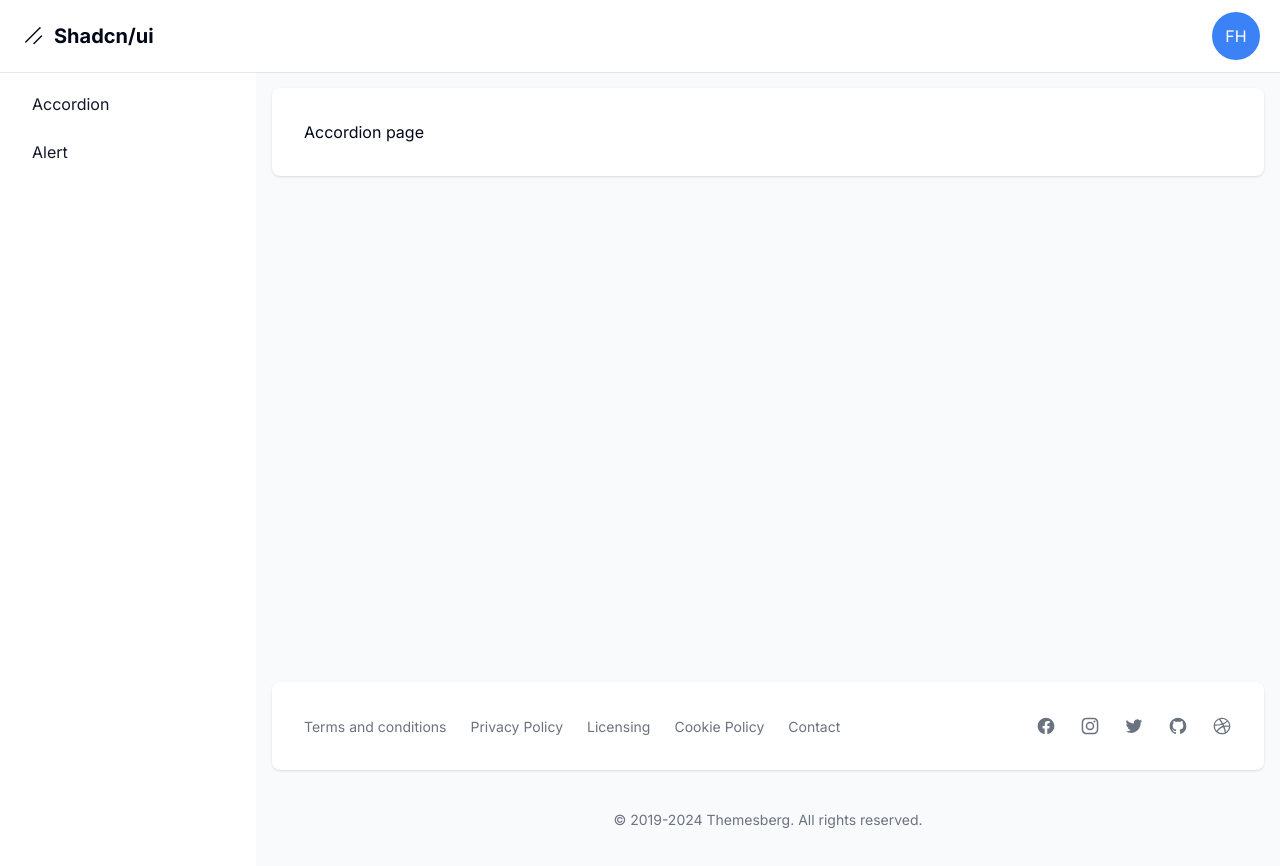
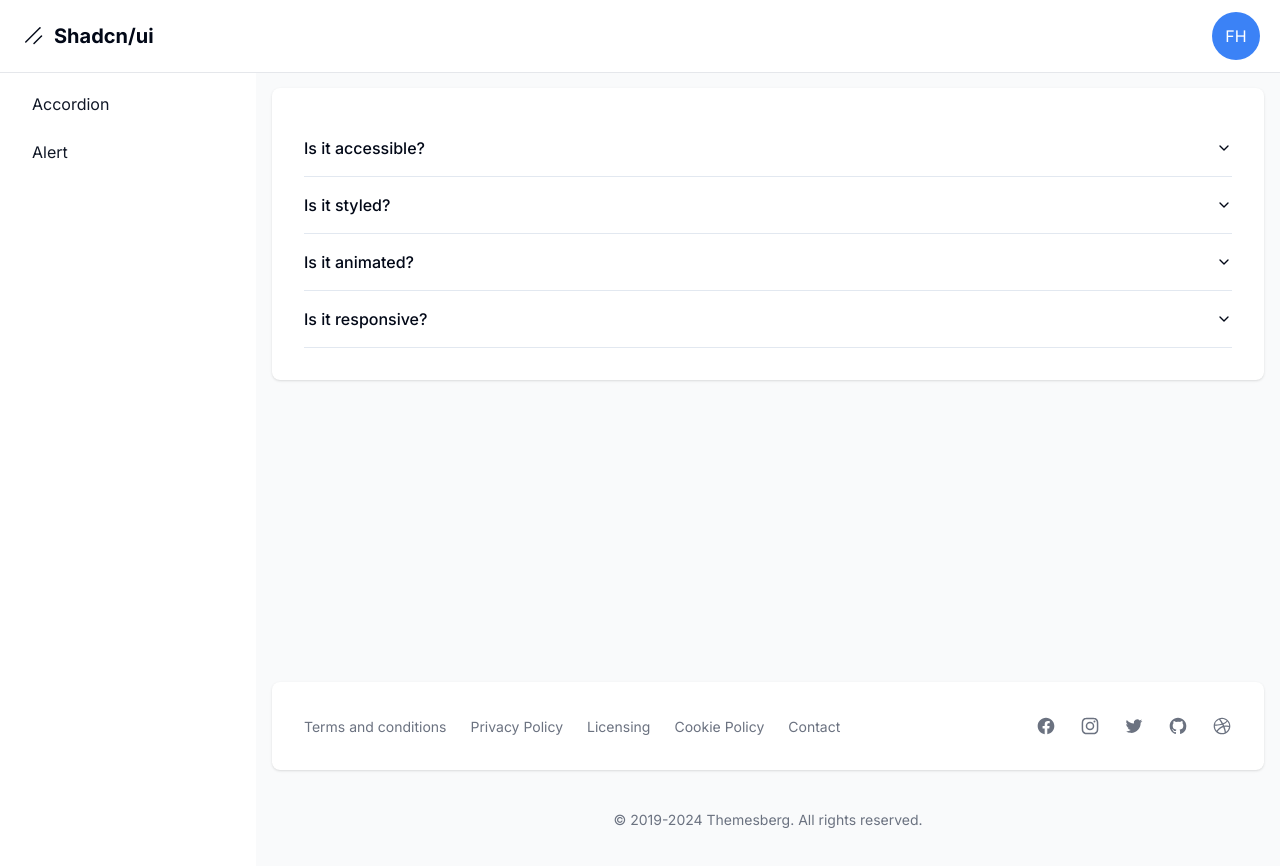
Before and after one commit to AlexMartin998/shadcn-next-b1, a Next.js app: page /dashboard/accordion in a window 1280 px wide. Shown: the top 866 px of the page. Built offline with nearby package versions, Linux system fonts and the light colour scheme.

Commit message:
ADD: accordion

```diff
--- a/package.json
+++ b/package.json
@@ -9,6 +9,7 @@
     "lint": "next lint"
   },
   "dependencies": {
+    "@radix-ui/react-accordion": "^1.1.2",
     "class-variance-authority": "^0.7.0",
     "clsx": "^2.1.1",
     "lucide-react": "^0.383.0",
--- a/src/app/dashboard/accordion/page.tsx
+++ b/src/app/dashboard/accordion/page.tsx
@@ -1,5 +1,43 @@
+import {
+  Accordion,
+  AccordionContent,
+  AccordionItem,
+  AccordionTrigger,
+} from '@/components/ui/accordion';
+
+const items = [
+  {
+    question: 'Is it accessible?',
+    answer: 'Yes. It adheres to the WAI-ARIA design pattern.',
+  },
+  {
+    question: 'Is it styled?',
+    answer:
+      'Yes. It comes with default styles that matches the other components aesthetic.',
+  },
+  {
+    question: 'Is it animated?',
+    answer:
+      "Yes. It's animated by default, but you can disable it if you prefer.",
+  },
+  {
+    question: 'Is it responsive?',
+    answer:
+      'Yes. It works on mobile, tablet, desktop, and anything in between.',
+  },
+];
+
 const Page = () => {
-  return <>Accordion page</>;
+  return (
+    <Accordion type="single" collapsible className="w-full">
+      {items.map(({ question, answer }, index) => (
+        <AccordionItem key={index} value={`item-${index}`}>
+          <AccordionTrigger>{question}</AccordionTrigger>
+          <AccordionContent>{answer}</AccordionContent>
+        </AccordionItem>
+      ))}
+    </Accordion>
+  );
 };
 
 export default Page;
--- /dev/null
+++ b/src/components/ui/accordion.tsx
@@ -0,0 +1,58 @@
+'use client';
+
+import * as React from 'react';
+import * as AccordionPrimitive from '@radix-ui/react-accordion';
+import { ChevronDown } from 'lucide-react';
+
+import { cn } from '@/lib/utils';
+
+const Accordion = AccordionPrimitive.Root;
+
+const AccordionItem = React.forwardRef<
+  React.ElementRef<typeof AccordionPrimitive.Item>,
+  React.ComponentPropsWithoutRef<typeof AccordionPrimitive.Item>
+>(({ className, ...props }, ref) => (
+  <AccordionPrimitive.Item
+    ref={ref}
+    className={cn('border-b', className)}
+    {...props}
+  />
+));
+AccordionItem.displayName = 'AccordionItem';
+
+const AccordionTrigger = React.forwardRef<
+  React.ElementRef<typeof AccordionPrimitive.Trigger>,
+  React.ComponentPropsWithoutRef<typeof AccordionPrimitive.Trigger>
+>(({ className, children, ...props }, ref) => (
+  <AccordionPrimitive.Header className="flex">
+    <AccordionPrimitive.Trigger
+      ref={ref}
+      className={cn(
+        'flex flex-1 items-center justify-between py-4 font-medium transition-all hover:underline [&[data-state=open]>svg]:rotate-180',
+        className
+      )}
+      {...props}
+    >
+      {children}
+      <ChevronDown className="h-4 w-4 shrink-0 transition-transform duration-200" />
+    </AccordionPrimitive.Trigger>
+  </AccordionPrimitive.Header>
+));
+AccordionTrigger.displayName = AccordionPrimitive.Trigger.displayName;
+
+const AccordionContent = React.forwardRef<
+  React.ElementRef<typeof AccordionPrimitive.Content>,
+  React.ComponentPropsWithoutRef<typeof AccordionPrimitive.Content>
+>(({ className, children, ...props }, ref) => (
+  <AccordionPrimitive.Content
+    ref={ref}
+    className="overflow-hidden text-sm transition-all data-[state=closed]:animate-accordion-up data-[state=open]:animate-accordion-down"
+    {...props}
+  >
+    <div className={cn('pb-4 pt-0', className)}>{children}</div>
+  </AccordionPrimitive.Content>
+));
+
+AccordionContent.displayName = AccordionPrimitive.Content.displayName;
+
+export { Accordion, AccordionItem, AccordionTrigger, AccordionContent };
```
Also changed, not shown: 1 other file (tests, documents, lock files or other folders).
